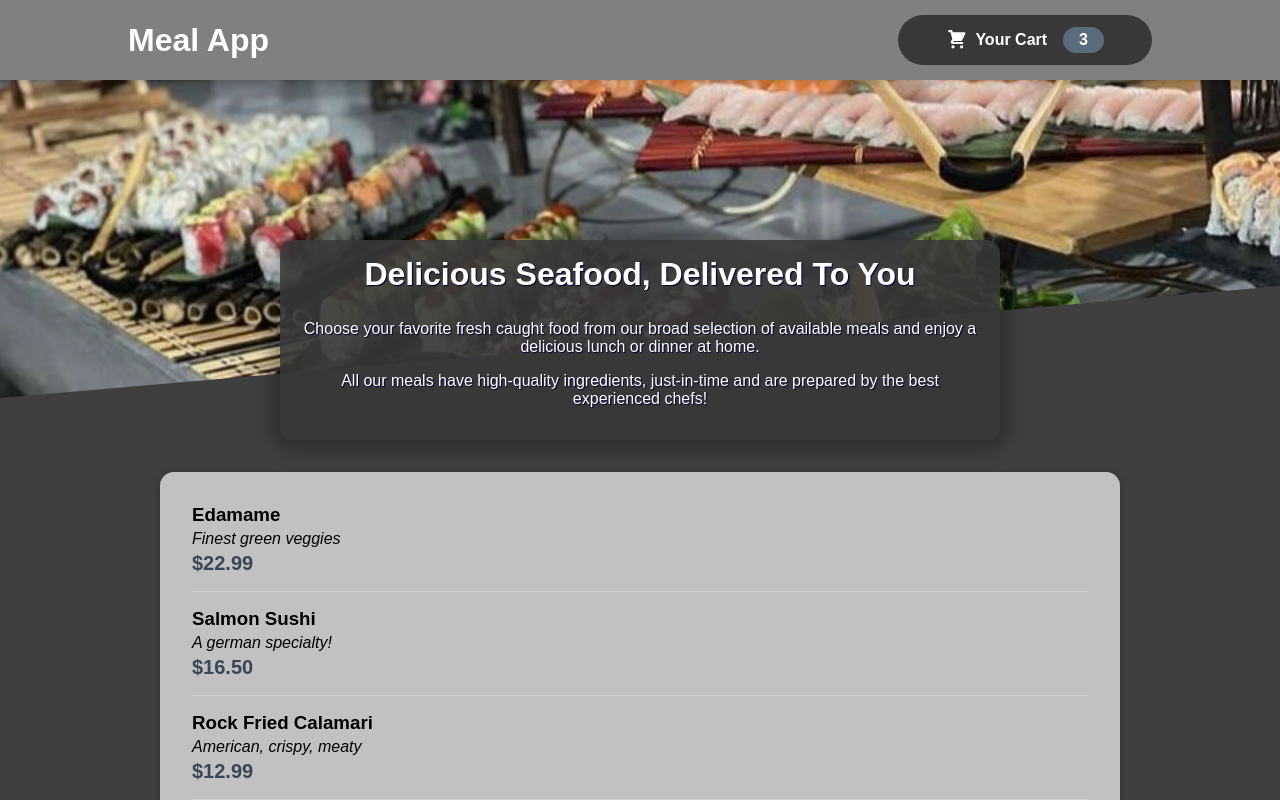
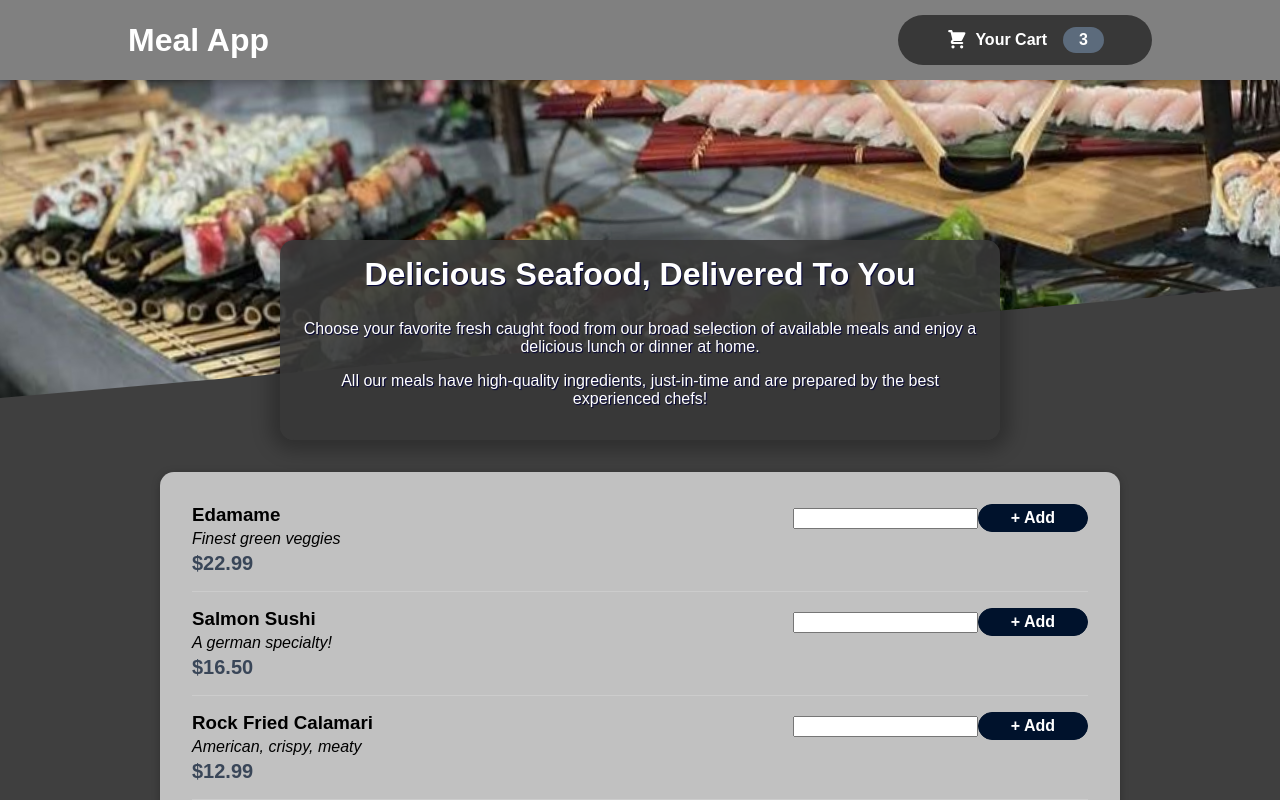
Before and after one commit to Nelson00011/MealApp, a React (Create React App) app in the folder food/: page / in a window 1280 px wide. Shown: the top 800 px of the page. Built offline with nearby package versions, Linux system fonts and the light colour scheme.

Commit message:
add button TODO Form

```diff
--- a/food/src/components/Meals/MealItem/MealItem.js
+++ b/food/src/components/Meals/MealItem/MealItem.js
@@ -1,4 +1,6 @@
 import classes from './MealItem.module.css';
+import MealItemForm from './MealItemForm';
+
 
 const MealItem = (props) => {
     const price = `$${props.price.toFixed(2)}`
@@ -11,7 +13,7 @@
             <div className={classes.price}>{price}</div>
             </div>
             <div>
-
+            <MealItemForm />
             </div>
         </li>
     )
--- /dev/null
+++ b/food/src/components/Meals/MealItem/MealItemForm.js
@@ -0,0 +1,12 @@
+import classes from './MealItemForm.module.css';
+
+const MealItemForm = (props) => {
+return (
+<form className={classes.form}>
+    <input></input>
+    <button>+ Add</button>
+</form>
+)
+};
+
+export default MealItemForm;
--- /dev/null
+++ b/food/src/components/Meals/MealItem/MealItemForm.module.css
@@ -0,0 +1,20 @@
+.form {
+    text-align: right;
+  }
+
+  .form button {
+    font: inherit;
+    cursor: pointer;
+    background-color: #00122c;
+    border: 1px solid #00122c;
+    color: white;
+    padding: 0.25rem 2rem;
+    border-radius: 20px;
+    font-weight: bold;
+  }
+
+  .form button:hover,
+  .form button:active {
+    background-color: #00122c;
+    border-color: #00122c;
+  }
```
Also changed, not shown: food/src/components/UI/Input.js (added).
